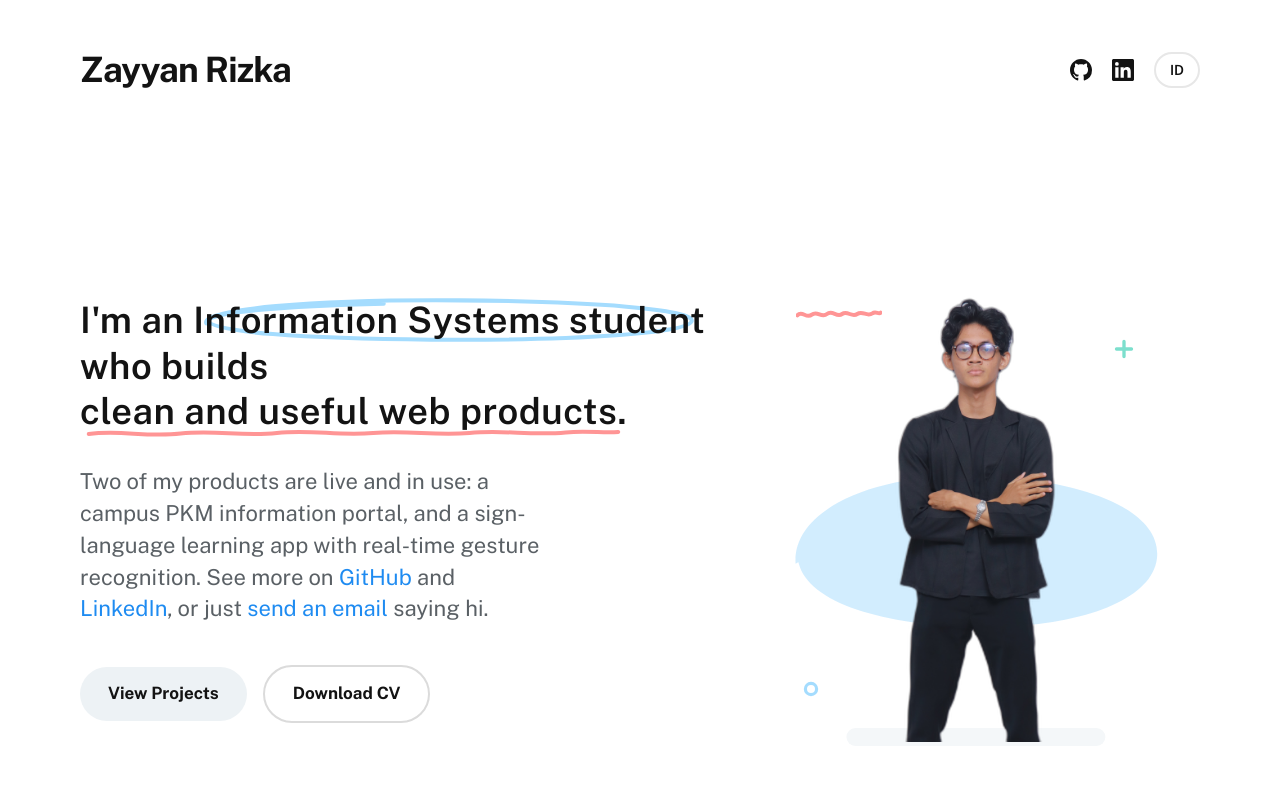
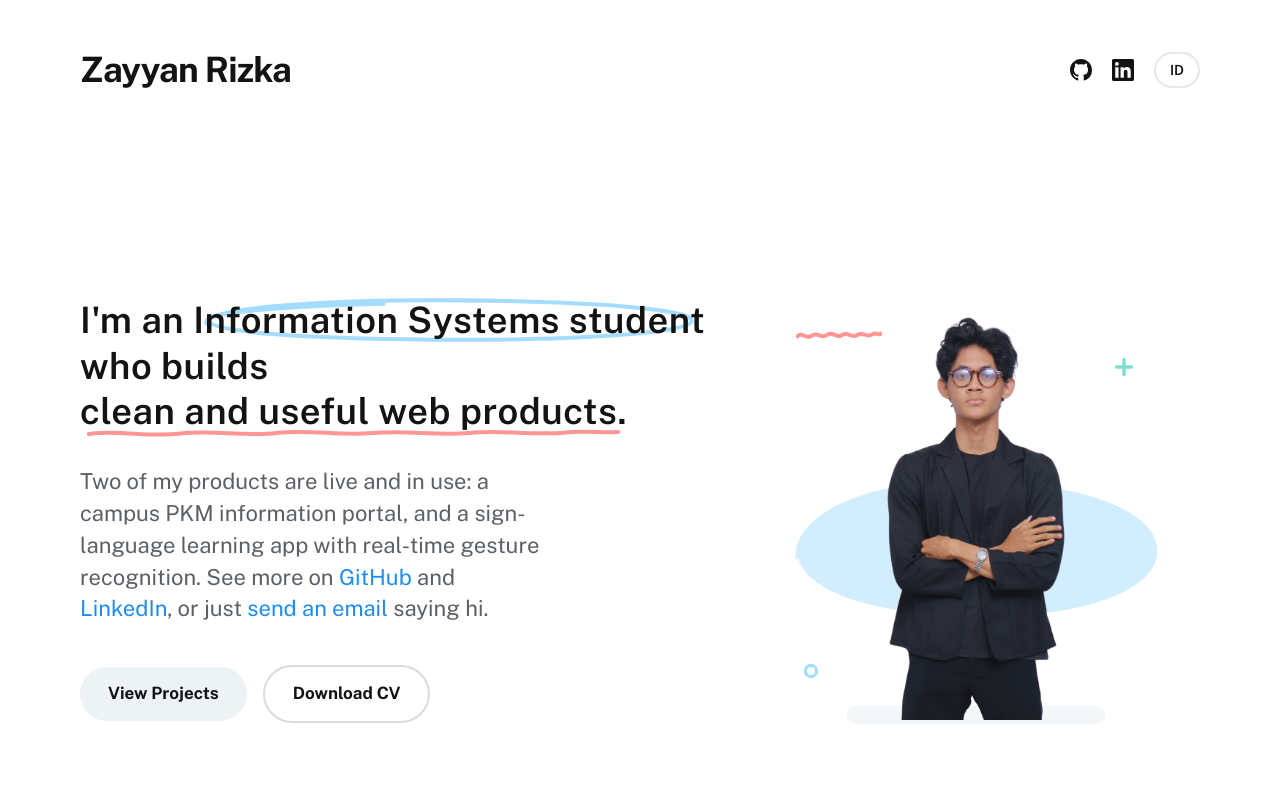
Before and after one commit to rzayyanr/portofolio, a Next.js app: page /en in a window 1280 px wide. Shown: the top 800 px of the page. Built offline with nearby package versions, Linux system fonts and the light colour scheme.

Commit message:
Hero: pakai aset foto Canva milik Zayyan apa adanya (foto-final.png, cache-busting)

```diff
--- a/src/components/HeroPortrait.tsx
+++ b/src/components/HeroPortrait.tsx
@@ -26,12 +26,12 @@ export default function HeroPortrait({ className, alt }: Props) {
         className="absolute -bottom-[4px] left-1/2 z-0 h-[18px] w-[72%] -translate-x-1/2 rounded-full bg-[#F4F7F9]"
       />
       <Image
-        src="/images/foto-v2.png"
+        src="/images/foto-final.png"
         alt={alt}
-        width={406}
+        width={491}
         height={1100}
         priority
-        className="relative z-10 mx-auto h-auto w-[46%]"
+        className="relative z-10 mx-auto h-auto w-[50%]"
       />
       <SquiggleMark className="absolute left-[0%] top-[3%] z-0 h-[14px] w-[86px]" />
       <svg
```
Also changed, not shown: public/images/foto-final.png (added), public/images/foto-v2.png (deleted).
